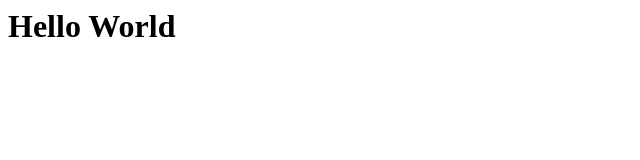
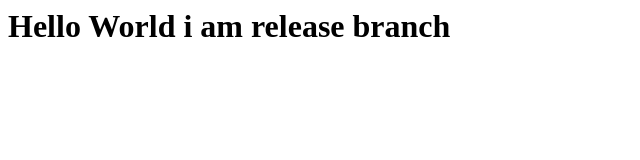
Before and after one commit to mksuhail/intellipaat-training, a plain HTML site: page index.html in a window 1280 px wide. Shown: the whole page, without its empty margins (0-640 px from the left). Drawn offline with Linux system fonts and the light colour scheme.

Commit message:
Create index.html
added extra lines

```diff
--- a/index.html
+++ b/index.html
@@ -1 +1 @@
-<h1> Hello World</h1>
+<h1> Hello World i am release branch</h1>
```
